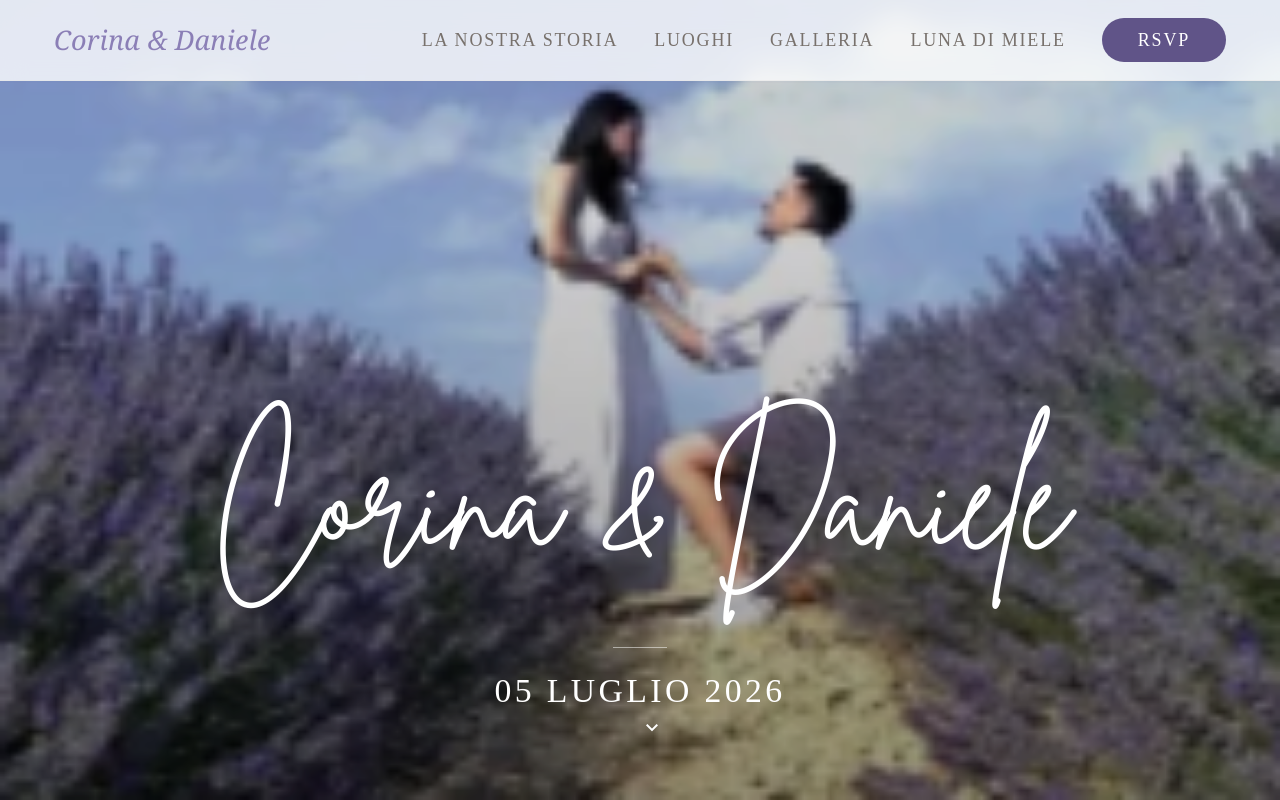
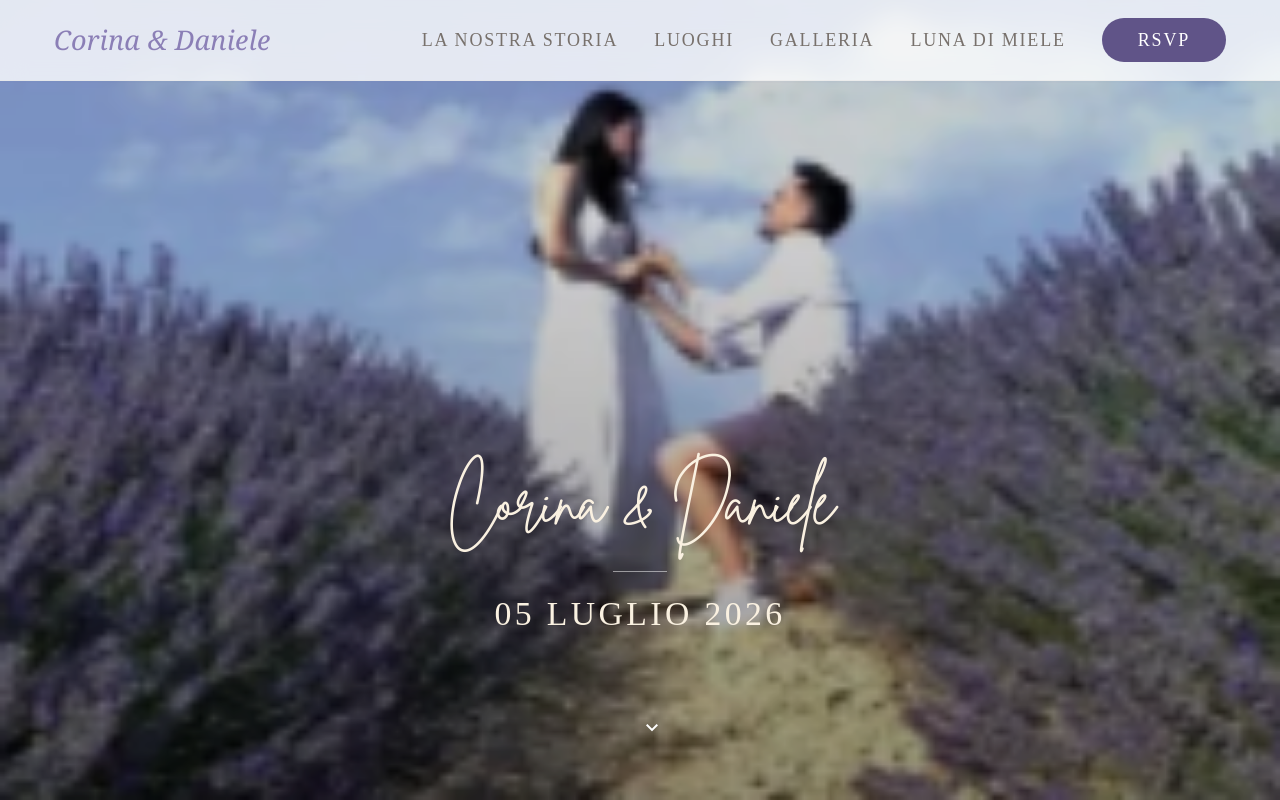
Before and after one commit to iamcalinprojects/matrimoniocorinadaniele, a React (Vite) app: page / in a window 1280 px wide. Shown: the top 800 px of the page. Built offline with nearby package versions, Linux system fonts and the light colour scheme; a web font is replaced by a local one.

Commit message:
fix font

```diff
--- a/src/Stich.jsx
+++ b/src/Stich.jsx
@@ -189,8 +189,8 @@ const Stich = () => {
             className='
             pt-[0.5em]
             pb-[0.5em]
-          font-["Brittany"] text-white
-          font-display-lg text-6xl md:text-9xl xs:text-9xl xm:text-9xl mb-0 '
+          font-["Brittany"] text-[#faf1e1]
+          text-6xl md:text-6xl xs:text-6xl xm:text-6xl mb-0 '
           >
             Corina &amp; Daniele
           </h1>
@@ -198,7 +198,7 @@ const Stich = () => {
           {/* <p className='font-label-md tracking-[0.3em] uppercase mb-5 opacity-90'>
             Insieme alle loro famiglie
           </p> */}
-          <p className='font-headline-md text-2xl md:text-3xl tracking-widest'>
+          <p className='font-headline-md text-2xl md:text-3xl tracking-widest text-[#faf1e1]'>
             05 LUGLIO 2026
           </p>
           {/* <p className='font-label-md tracking-widest mt-4'>
```
